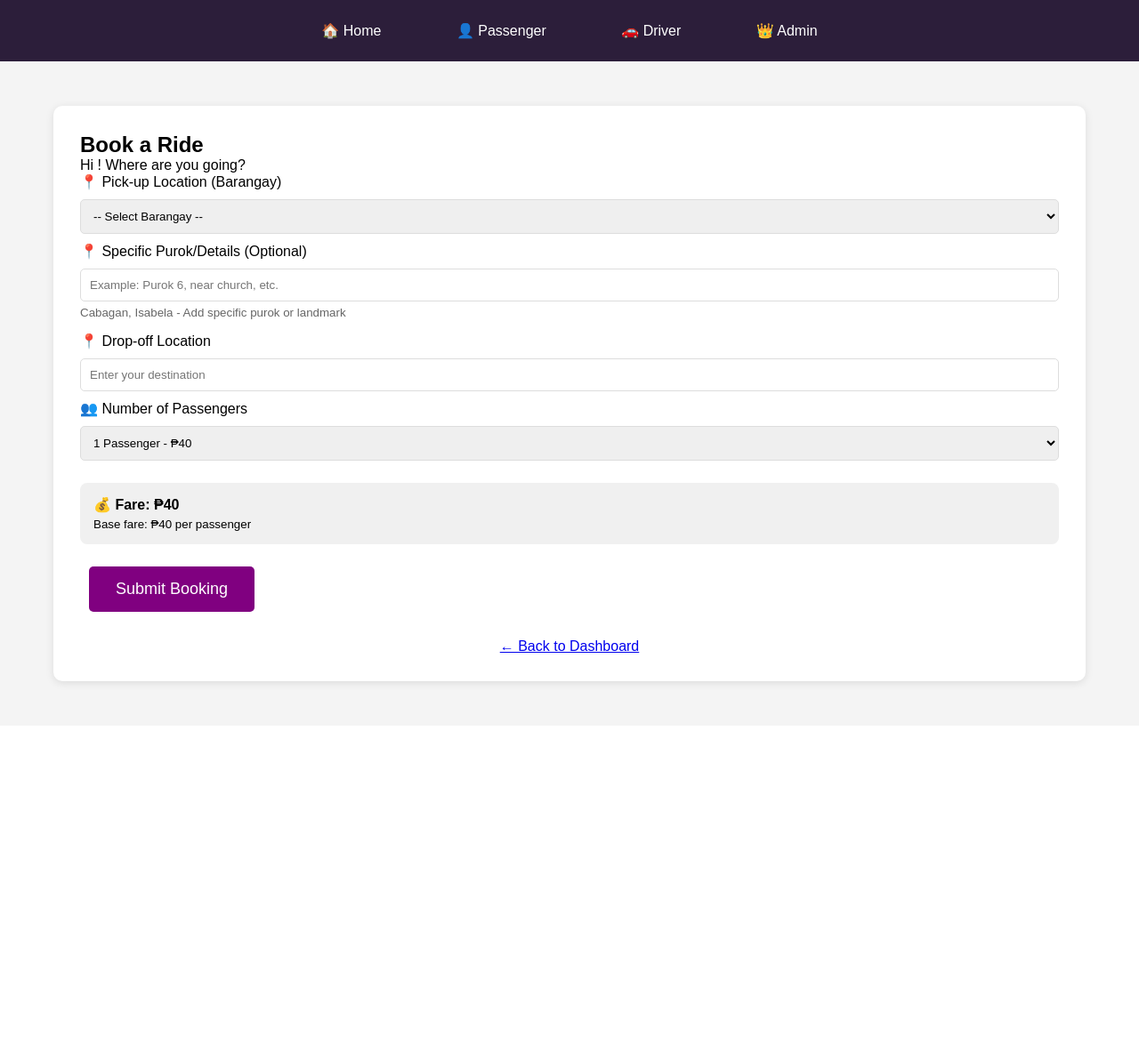
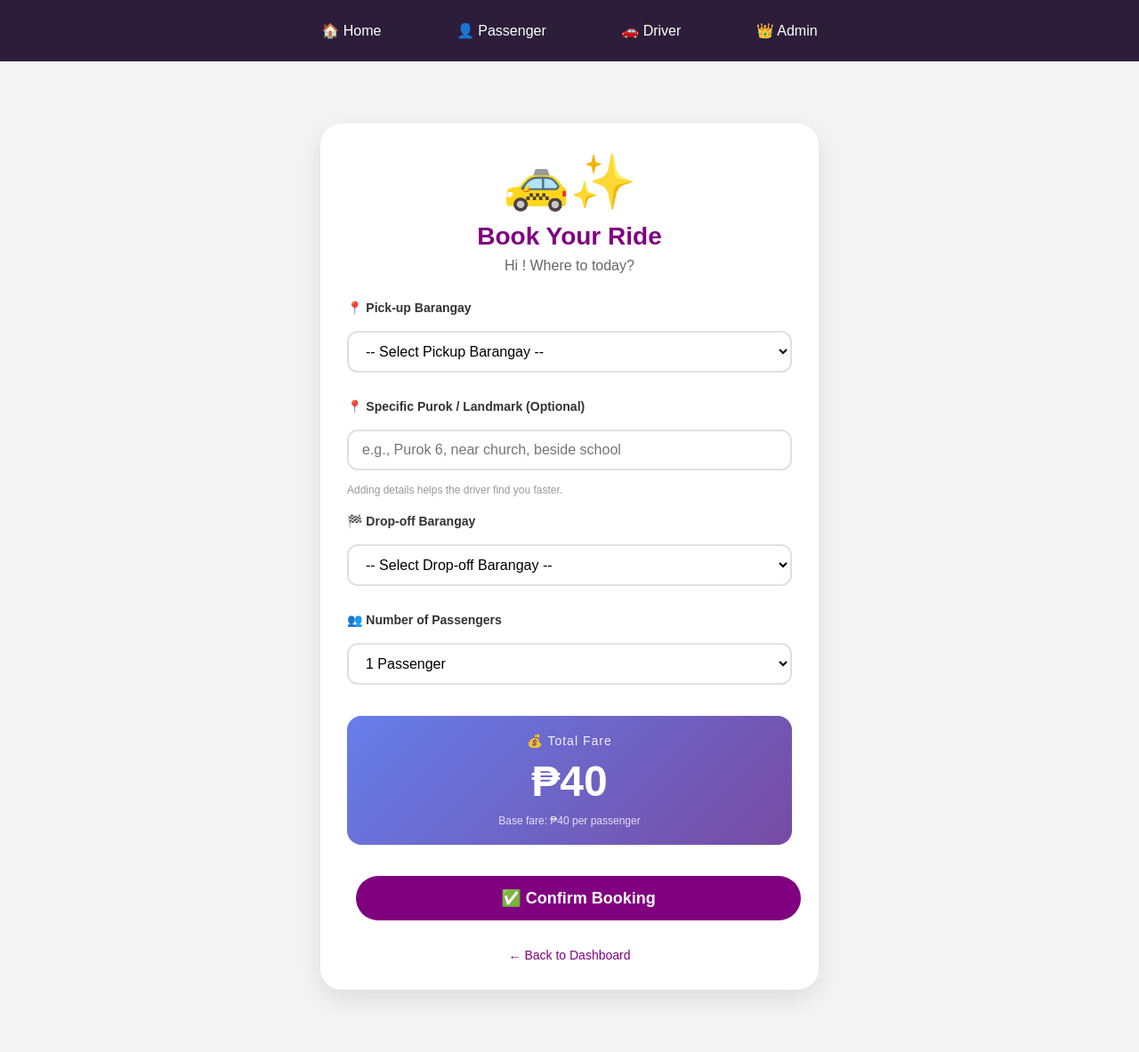
Before and after one commit to mariew999/Tapcy, a Flask app: template templates/book_ride.html in a window 1280 px wide. Shown: the whole page at 89% size. Before the commit the page ends 775 px from the top, so only its background shows below. Run offline with Flask 3, Linux system fonts and the light colour scheme; the template is opened without the code that fills it, so the values that code supplies are empty.

Commit message:
Update book_ride.html

```diff
--- a/templates/book_ride.html
+++ b/templates/book_ride.html
@@ -1,16 +1,20 @@
 {% extends "base.html" %}
 
 {% block content %}
-<div class="card">
-    <h2>Book a Ride</h2>
-    <p>Hi <strong>{{ passenger.name }}</strong>! Where are you going?</p>
+<div class="booking-container">
+    <div class="booking-card">
+        <div class="booking-header">
+            <div class="emoji-large">🚕✨</div>
+            <h1>Book Your Ride</h1>
+            <p>Hi <strong>{{ passenger.name }}</strong>! Where to today?</p>
+        </div>
 
-    <form method="POST" action="{{ url_for('views.book_ride') }}" onsubmit="return calculateFare()">
-
-        <!-- PICKUP LOCATION - DROPDOWN with Cabagan Barangays -->
-        <label>📍 Pick-up Location (Barangay)</label>
-        <select name="pickup" id="pickup" required>
-            <option value="">-- Select Barangay --</option>
+        <form method="POST" action="{{ url_for('views.book_ride') }}" onsubmit="return prepareSubmit()">
+            <!-- PICKUP LOCATION -->
+            <div class="form-group">
+                <label class="form-label">📍 Pick-up Barangay</label>
+                <select name="pickup" id="pickup" class="form-select" required>
+                    <option value="">-- Select Pickup Barangay --</option>
                     <option value="Magassi">Magassi</option>
                     <option value="Balasig">Balasig</option>
                     <option value="Cansan">Cansan</option>
@@ -25,68 +29,243 @@
                     <option value="Casibarag Norte">Casibarag Norte</option>
                     <option value="Luquilu">Luquilu</option>
                 </select>
+            </div>
 
-        <!-- SPECIFIC PUROK / DETAILS (optional) -->
-        <label>📍 Specific Purok/Details (Optional)</label>
-        <input type="text" name="pickup_details" id="pickup_details" placeholder="Example: Purok 6, near church, etc.">
+            <!-- PUROK / DETAILS (Optional) -->
+            <div class="form-group">
+                <label class="form-label">📍 Specific Purok / Landmark (Optional)</label>
+                <input type="text" name="pickup_details" id="pickup_details" class="form-input"
+                       placeholder="e.g., Purok 6, near church, beside school">
+                <small class="input-hint">Adding details helps the driver find you faster.</small>
+            </div>
 
-        <small style="color: #666; display: block; margin-top: -5px; margin-bottom: 15px;">
-            Cabagan, Isabela - Add specific purok or landmark
-        </small>
+            <!-- DROPOFF LOCATION (NOW A DROPDOWN) -->
+            <div class="form-group">
+                <label class="form-label">🏁 Drop-off Barangay</label>
+                <select name="dropoff" id="dropoff" class="form-select" required>
+                    <option value="">-- Select Drop-off Barangay --</option>
+                    <option value="Magassi">Magassi</option>
+                    <option value="Balasig">Balasig</option>
+                    <option value="Cansan">Cansan</option>
+                    <option value="Angancasilian">Angancasilian</option>
+                    <option value="Garita">Garita</option>
+                    <option value="Cubag">Cubag</option>
+                    <option value="Ngarag">Ngarag</option>
+                    <option value="Anao">Anao</option>
+                    <option value="Centro">Centro</option>
+                    <option value="Catabayungan">Catabayungan</option>
+                    <option value="Casibarag Sur">Casibarag Sur</option>
+                    <option value="Casibarag Norte">Casibarag Norte</option>
+                    <option value="Luquilu">Luquilu</option>
+                </select>
+            </div>
 
-        <label>📍 Drop-off Location</label>
-        <input type="text" name="dropoff" placeholder="Enter your destination" required>
-
-        <label>👥 Number of Passengers</label>
-        <select name="passengers" id="passengers" onchange="updateFare()" required>
-            <option value="1">1 Passenger - ₱40</option>
-            <option value="2">2 Passengers - ₱80</option>
-            <option value="3">3 Passengers - ₱120</option>
-            <option value="4">4 Passengers - ₱160</option>
+            <!-- PASSENGERS & FARE -->
+            <div class="form-group">
+                <label class="form-label">👥 Number of Passengers</label>
+                <select name="passengers" id="passengers" class="form-select" onchange="updateFare()" required>
+                    <option value="1">1 Passenger</option>
+                    <option value="2">2 Passengers</option>
+                    <option value="3">3 Passengers</option>
+                    <option value="4">4 Passengers</option>
                 </select>
+            </div>
 
             <!-- FARE DISPLAY -->
-        <div style="background: #f0f0f0; padding: 15px; border-radius: 8px; margin: 15px 0;">
-            <strong>💰 Fare: ₱<span id="fare_amount">40</span></strong>
-            <small style="display: block; margin-top: 5px;">Base fare: ₱40 per passenger</small>
+            <div class="fare-card">
+                <div class="fare-label">💰 Total Fare</div>
+                <div class="fare-amount">₱<span id="fare_amount">40</span></div>
+                <div class="fare-note">Base fare: ₱40 per passenger</div>
             </div>
 
-        <button type="submit">Submit Booking</button>
+            <!-- SUBMIT BUTTON -->
+            <button type="submit" class="submit-btn">✅ Confirm Booking</button>
         </form>
 
-    <a href="{{ url_for('views.passenger_dashboard') }}" style="display: block; text-align: center; margin-top: 20px;">← Back to Dashboard</a>
+        <div class="back-link">
+            <a href="{{ url_for('views.passenger_dashboard') }}">← Back to Dashboard</a>
         </div>
+    </div>
+</div>
+
+<style>
+    .booking-container {
+        max-width: 600px;
+        margin: 0 auto;
+        padding: 20px;
+    }
+
+    .booking-card {
+        background: white;
+        border-radius: 24px;
+        box-shadow: 0 10px 30px rgba(0,0,0,0.1);
+        overflow: hidden;
+        padding: 30px;
+    }
+
+    .booking-header {
+        text-align: center;
+        margin-bottom: 30px;
+    }
+
+    .emoji-large {
+        font-size: 60px;
+        margin-bottom: 10px;
+    }
+
+    .booking-header h1 {
+        color: purple;
+        font-size: 28px;
+        margin-bottom: 8px;
+    }
+
+    .booking-header p {
+        color: #666;
+        font-size: 16px;
+    }
+
+    .form-group {
+        margin-bottom: 20px;
+    }
+
+    .form-label {
+        display: block;
+        font-weight: 600;
+        color: #333;
+        margin-bottom: 8px;
+        font-size: 14px;
+    }
+
+    .form-select, .form-input {
+        width: 100%;
+        padding: 12px 15px;
+        border: 2px solid #e0e0e0;
+        border-radius: 12px;
+        font-size: 16px;
+        transition: all 0.3s ease;
+        background: white;
+    }
+
+    .form-select:focus, .form-input:focus {
+        outline: none;
+        border-color: purple;
+        box-shadow: 0 0 0 3px rgba(128, 0, 128, 0.1);
+    }
+
+    .input-hint {
+        display: block;
+        font-size: 12px;
+        color: #999;
+        margin-top: 5px;
+    }
+
+    .fare-card {
+        background: linear-gradient(135deg, #667eea 0%, #764ba2 100%);
+        border-radius: 16px;
+        padding: 20px;
+        text-align: center;
+        margin: 25px 0;
+        color: white;
+    }
+
+    .fare-label {
+        font-size: 14px;
+        opacity: 0.9;
+        letter-spacing: 1px;
+    }
+
+    .fare-amount {
+        font-size: 48px;
+        font-weight: bold;
+        margin: 10px 0;
+    }
+
+    .fare-note {
+        font-size: 12px;
+        opacity: 0.8;
+    }
+
+    .submit-btn {
+        width: 100%;
+        background: purple;
+        color: white;
+        border: none;
+        padding: 14px;
+        font-size: 18px;
+        font-weight: 600;
+        border-radius: 40px;
+        cursor: pointer;
+        transition: transform 0.2s, background 0.2s;
+    }
+
+    .submit-btn:hover {
+        background: #5a1a5a;
+        transform: scale(1.02);
+    }
+
+    .back-link {
+        text-align: center;
+        margin-top: 20px;
+    }
+
+    .back-link a {
+        color: purple;
+        text-decoration: none;
+        font-size: 14px;
+    }
+
+    .back-link a:hover {
+        text-decoration: underline;
+    }
+</style>
 
 <script>
     function updateFare() {
-        var passengers = document.getElementById('passengers').value;
-        var fare = passengers * 40;
+        let passengers = document.getElementById('passengers').value;
+        let fare = passengers * 40;
         document.getElementById('fare_amount').innerText = fare;
     }
 
-    function calculateFare() {
-        var passengers = document.getElementById('passengers').value;
-        var fare = passengers * 40;
-        var hiddenInput = document.createElement('input');
-        hiddenInput.type = 'hidden';
-        hiddenInput.name = 'fare';
-        hiddenInput.value = fare;
+    function prepareSubmit() {
+        let pickup = document.getElementById('pickup').value;
+        let pickupDetails = document.getElementById('pickup_details').value;
+        let dropoff = document.getElementById('dropoff').value;
+        let passengers = document.getElementById('passengers').value;
+        let fare = passengers * 40;
 
-        // Combine pickup barangay with details
-        var pickup = document.getElementById('pickup').value;
-        var pickupDetails = document.getElementById('pickup_details').value;
-        var fullPickup = pickup;
-        if (pickupDetails) {
+        // Combine pickup with details if provided
+        let fullPickup = pickup;
+        if (pickupDetails.trim() !== "") {
             fullPickup = pickup + " - " + pickupDetails;
         }
 
-        var fullPickupInput = document.createElement('input');
-        fullPickupInput.type = 'hidden';
-        fullPickupInput.name = 'pickup';
-        fullPickupInput.value = fullPickup;
+        // Create hidden inputs for the actual form submission
+        let hiddenPickup = document.createElement('input');
+        hiddenPickup.type = 'hidden';
+        hiddenPickup.name = 'pickup';
+        hiddenPickup.value = fullPickup;
 
-        document.forms[0].appendChild(hiddenInput);
-        document.forms[0].appendChild(fullPickupInput);
+        let hiddenDropoff = document.createElement('input');
+        hiddenDropoff.type = 'hidden';
+        hiddenDropoff.name = 'dropoff';
+        hiddenDropoff.value = dropoff;
+
+        let hiddenPassengers = document.createElement('input');
+        hiddenPassengers.type = 'hidden';
+        hiddenPassengers.name = 'passengers';
+        hiddenPassengers.value = passengers;
+
+        let hiddenFare = document.createElement('input');
+        hiddenFare.type = 'hidden';
+        hiddenFare.name = 'fare';
+        hiddenFare.value = fare;
+
+        let form = document.forms[0];
+        form.appendChild(hiddenPickup);
+        form.appendChild(hiddenDropoff);
+        form.appendChild(hiddenPassengers);
+        form.appendChild(hiddenFare);
+
         return true;
     }
 </script>
```
Lines whose indentation alone changed are shown as unchanged.
